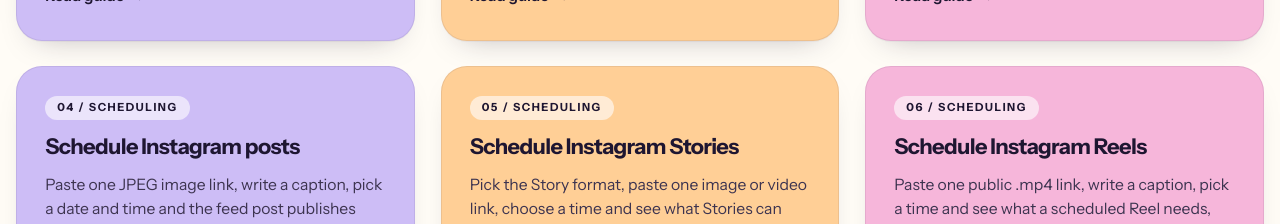
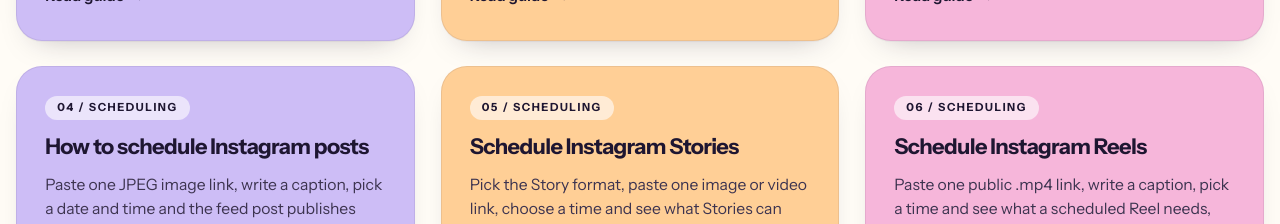
Before and after one commit to Ramanmakkar1/socialapp, a Next.js app: page /help in a window 1280 px wide. Shown: the part 1220-1444 px from the top of the page. Built offline with nearby package versions, Linux system fonts and the light colour scheme; no server answers.

Commit message:
autopilot: Help hub: link the Instagram scheduling help article Google found but did not index
Task #19632, written by morph/morph-dsv41flash-abliterated.

```diff
--- a/src/app/help/page.tsx
+++ b/src/app/help/page.tsx
@@ -41,7 +41,7 @@ const guides = [
   {
     href: "/help/schedule-instagram-posts",
     no: "04 / Scheduling",
-    title: "Schedule Instagram posts",
+    title: "How to schedule Instagram posts",
     text: "Paste one JPEG image link, write a caption, pick a date and time and the feed post publishes automatically.",
     go: "Read guide",
   },
```
